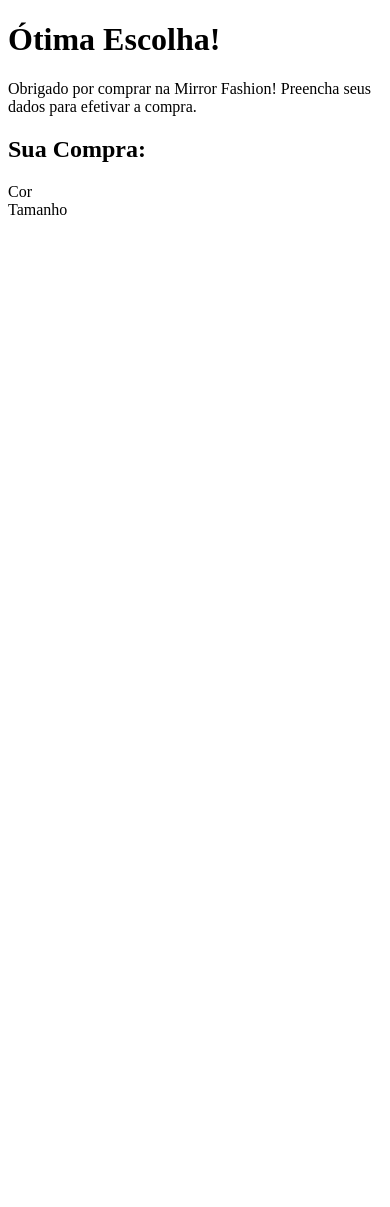
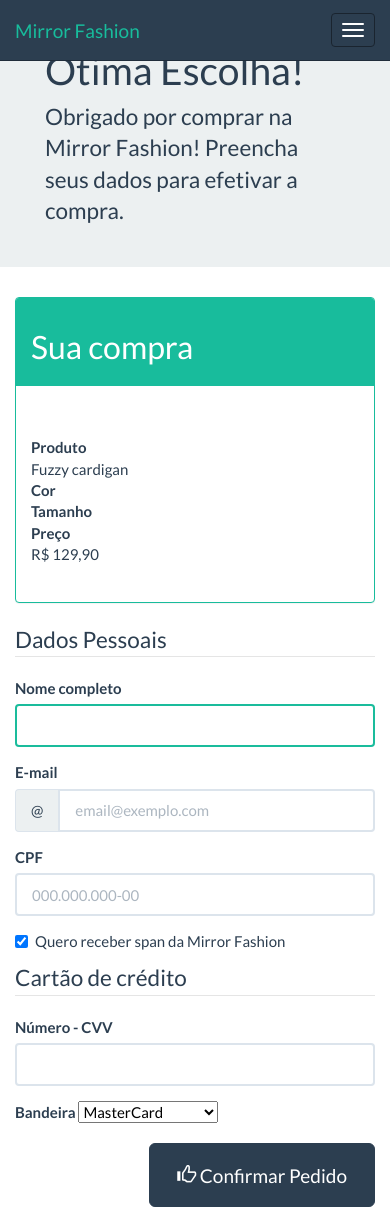
Before and after one commit to ariellucas25/curso-html-css-js, a PHP site: page /checkout.php in a window 390 px wide. Before the commit the page ends 215 px from the top, so only its background shows below. Run offline with PHP 8.4, Linux system fonts and the light colour scheme; data that the repository does not hold is empty.

Commit message:
Página de checkout com bootstrap

```diff
--- a/checkout.php
+++ b/checkout.php
@@ -5,17 +5,122 @@
     <meta http-equiv="X-UA-Compatible" content="IE=edge">
     <title>Checkout Mirror Fashion</title>
     <meta name="viewport" content="width=device-width, initial-scale=1">
+    <link rel="stylesheet" href="css/bootstrap-flatly.css">
+    <style>
+            .navbar {
+            margin: 0;
+            }
+    </style>
 </head>
 <body>
+    <nav class="navbar navbar-fixed-top navbar-default">
+        <div class="navbar-header ">
+            <button type="button" class="navbar-toggle collapsed" data-toggle="collapse" data-target="#navbar-collapse-id">
+                <span class="icon-bar"></span>
+                <span class="icon-bar"></span>
+                <span class="icon-bar"></span>
+            </button>
+            <a class="navbar-brand" href="index.php">Mirror Fashion</a>
+        </div>
+        <div class="collapse navbar-collapse" id="navbar-collapse-id">
+            <ul class="nav navbar-nav">
+                <li class="active"><a href="sobre.php">Sobre</a></li>
+                <li><a href="#">Ajuda</a></li>
+                <li><a href="#">Perguntas Frequentes</a></li>
+                <li><a href="#">Entre em contato</a></li>
+            </ul>
+        </div>
+    </nav>
+    <div class="jumbotron">
+        <div class="container">
             <h1>Ótima Escolha!</h1>
             <p>Obrigado por comprar na Mirror Fashion! Preencha seus dados para efetivar a compra.</p>
-    <h2>Sua Compra:</h2>
+        </div>
+    </div>
+<div class="container">
+    <div class="row">
+        <div class="col-sm-4 col-lg-3">
+            <div class="panel panel-success">
+                <div class="panel-heading">
+                    <h2  class="panel-title">Sua compra</h2>
+                </div><!-- fim .panel-heading -->
+
+                <div class="panel-body">
+
+                <img src="img/produtos/foto2-<?= $_POST['cor'] ?>.png" class="img-thumbnail img-responsive hidden-xs">
                     <dl>
+                        <dt>Produto</dt>
+                        <dd>Fuzzy cardigan</dd>
+
                         <dt>Cor</dt>
-        <dd><?= $_POST['cor'] ?></dd>
+                        <dd>
+                            <?= $_POST['cor'] ?>
+                        </dd>
 
                         <dt>Tamanho</dt>
-        <dd><?= $_POST['tamanho'] ?></dd>
+                        <dd>
+                            <?= $_POST['tamanho'] ?>
+                        </dd>
+
+                        <dt>Preço</dt>
+                        <dd>R$ 129,90</dd>
                     </dl>
+                </div><!-- Fim do panel body -->
+            </div><!-- fim .panel -->
+        </div>
+            <form class="col-sm-8 col-lg-9">
+                <div class="row">
+                    <fieldset class="col-md-6">
+                        <legend>Dados Pessoais</legend>
+
+                        <div class="form-group">
+                            <label for="nome">Nome completo</label>
+                            <input type="text" class="form-control" id="nome" name="nome" autofocus required>
+                        </div>
+
+                        <div class="form-group">
+                            <label for="email">E-mail</label>
+                            <div class="input-group">
+                                <span class="input-group-addon">@</span>
+                                <input type="email" class="form-control" id="email" name="email" placeholder="email@exemplo.com">
+                            </div>
+                        </div>
+
+                        <div class="form-group">
+                            <label for="cpf">CPF</label>
+                            <input type="text" class="form-control" id="cpf" name="cpf" placeholder="000.000.000-00" required>
+                        </div>
+
+                        <div class="checkbox">
+                            <label>
+                                <input type="checkbox" value="sim" name="span" checked>
+                                Quero receber span da Mirror Fashion</label>
+                        </div>
+                    </fieldset>
+                    <fieldset class="col-md-6">
+                        <legend>Cartão de crédito</legend>
+                        <div class="form-group">
+                            <label for="numero-cartao">Número - CVV</label>
+                            <input type="text" class="form-control" id="numero-cartao" name="numero-cartao">
+                        </div>
+                        <div class="form-group">
+                            <label for="bandeira-cartao">Bandeira</label>
+                            <select name="bandeira-cartao" id="bandeira-cartao" calss="form-control">
+                                <option value="master">MasterCard</option>
+                                <option value="visa">VISA</option>
+                                <option value="amex">American Express</option>
+                            </select>
+                        </div>
+                    </fieldset>
+                </div>
+                <button type="submit" class="btn btn-primary btn-lg pull-right">
+                <span class="glyphicon glyphicon-thumbs-up"></span>
+                Confirmar Pedido</button>
+            </form>
+
+        </div>
+    </div>
+    <script src="js/jquery.js"></script>
+    <script src="js/bootstrap.js"></script>
 </body>
 </html>
```
Also changed, not shown: css/bootstrap.css. Lines whose indentation alone changed are shown as unchanged.
